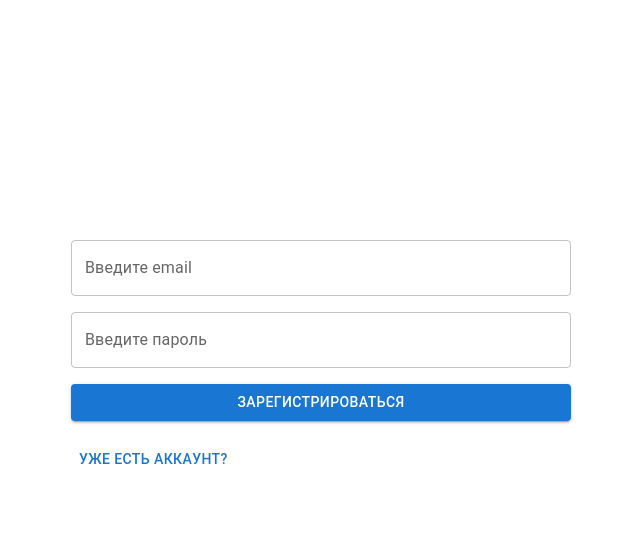
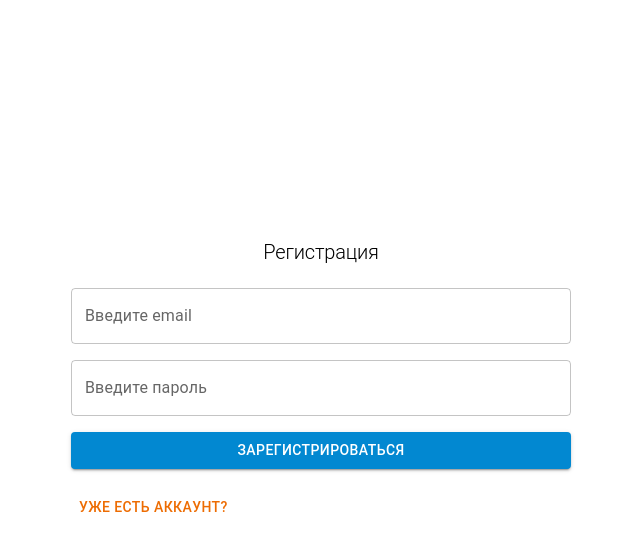
Before and after one commit to AlexJ03/forum, a React app: page / in a window 1280 px wide. Both pictures are taken after a click on the button "ПРИСТУПИТЬ". Shown: the top 550 px of the page, without its empty margins (319-959 px from the left). Built offline with nearby package versions, Linux system fonts and the light colour scheme; no server answers.

Commit message:
fix(auth-page): redisign

```diff
--- a/src/components/auth/login/Login.tsx
+++ b/src/components/auth/login/Login.tsx
@@ -15,8 +15,8 @@ const Login = () => {
 
     return (
         <Box display="flex" flexDirection="column" rowGap={2}>
-            <TextField label="Введите email" value={userData.email} onChange={e => setUserData( { ...userData, email: e.target.value } )} type="email"/>
-            <TextField label="Введите пароль" value={userData.password} onChange={e => setUserData( { ...userData, password: e.target.value } )} type="password"/>
+            <TextField fullWidth color="primary" label="Введите email" value={userData.email} onChange={e => setUserData( { ...userData, email: e.target.value } )} type="email"/>
+            <TextField fullWidth color="primary" label="Введите пароль" value={userData.password} onChange={e => setUserData( { ...userData, password: e.target.value } )} type="password"/>
 
             <Button variant="contained" onClick={login}>Войти</Button>
         </Box>
--- a/src/components/auth/register/Register.tsx
+++ b/src/components/auth/register/Register.tsx
@@ -15,10 +15,10 @@ const Register = () => {
 
     return (
             <Box display="flex" flexDirection="column" rowGap={2}>
-                <TextField type="email" label="Введите email" placeholder="example@mail.ru" value={userData.email} onChange={( e ) => setUserData( { ...userData, email: e.target.value } )} />
-                <TextField type="password" label="Введите пароль" placeholder="qwerty123456" value={userData.password} onChange={( e ) => setUserData( { ...userData, password: e.target.value } )} />
+                <TextField fullWidth color="primary" type="email" label="Введите email" placeholder="example@mail.ru" value={userData.email} onChange={( e ) => setUserData( { ...userData, email: e.target.value } )} />
+                <TextField fullWidth color="primary" type="password" label="Введите пароль" placeholder="qwerty123456" value={userData.password} onChange={( e ) => setUserData( { ...userData, password: e.target.value } )} />
 
-                <Button onClick={createUser} variant="contained">Зарегистрироваться</Button>
+                <Button color="info" onClick={createUser} variant="contained">Зарегистрироваться</Button>
             </Box>
     );
 };
--- a/src/pages/auth/Auth.tsx
+++ b/src/pages/auth/Auth.tsx
@@ -1,19 +1,22 @@
 import { Register, Login } from "@components-auth";
 import { useState } from "react";
-import { Box, Button, Container } from "@mui/material";
+import { Box, Button, Container, Typography } from "@mui/material";
 
 export const Auth = () => {
     const [isLogin, setIsLogin] = useState( false );
 
     return (
-        <Box height="100vh" pt="30vh">
+        <Box height="100vh" width="100%" pt={30}>
             <Container>
+                { isLogin ? <Typography variant="h2" fontSize="20px" mb={3} textAlign="center">Вход</Typography> : <Typography variant="h2" fontSize="20px" mb={3} textAlign="center">Регистрация</Typography> }
+
                 <Box display="flex" justifyContent="center">
+
                     <Box width="500px">
 
                         { isLogin ? <Login /> : <Register /> }
 
-                        <Button sx={{ marginTop: "20px" }} onClick={() => setIsLogin( ( prev ) => !prev )}>
+                        <Button sx={{ marginTop: "20px" }} variant="text" color="warning" onClick={() => setIsLogin( ( prev ) => !prev )}>
                             {isLogin ? "У меня нет аккаунта" : "Уже есть аккаунт?"}
                         </Button>
 
--- a/src/theme/index.ts
+++ b/src/theme/index.ts
@@ -4,7 +4,7 @@ import { blueGrey } from "@mui/material/colors";
 export const theme = createTheme( {
     palette: {
         background: {
-            default: blueGrey.A700
+            default: blueGrey.A700,
         }
     },
 } );
```
